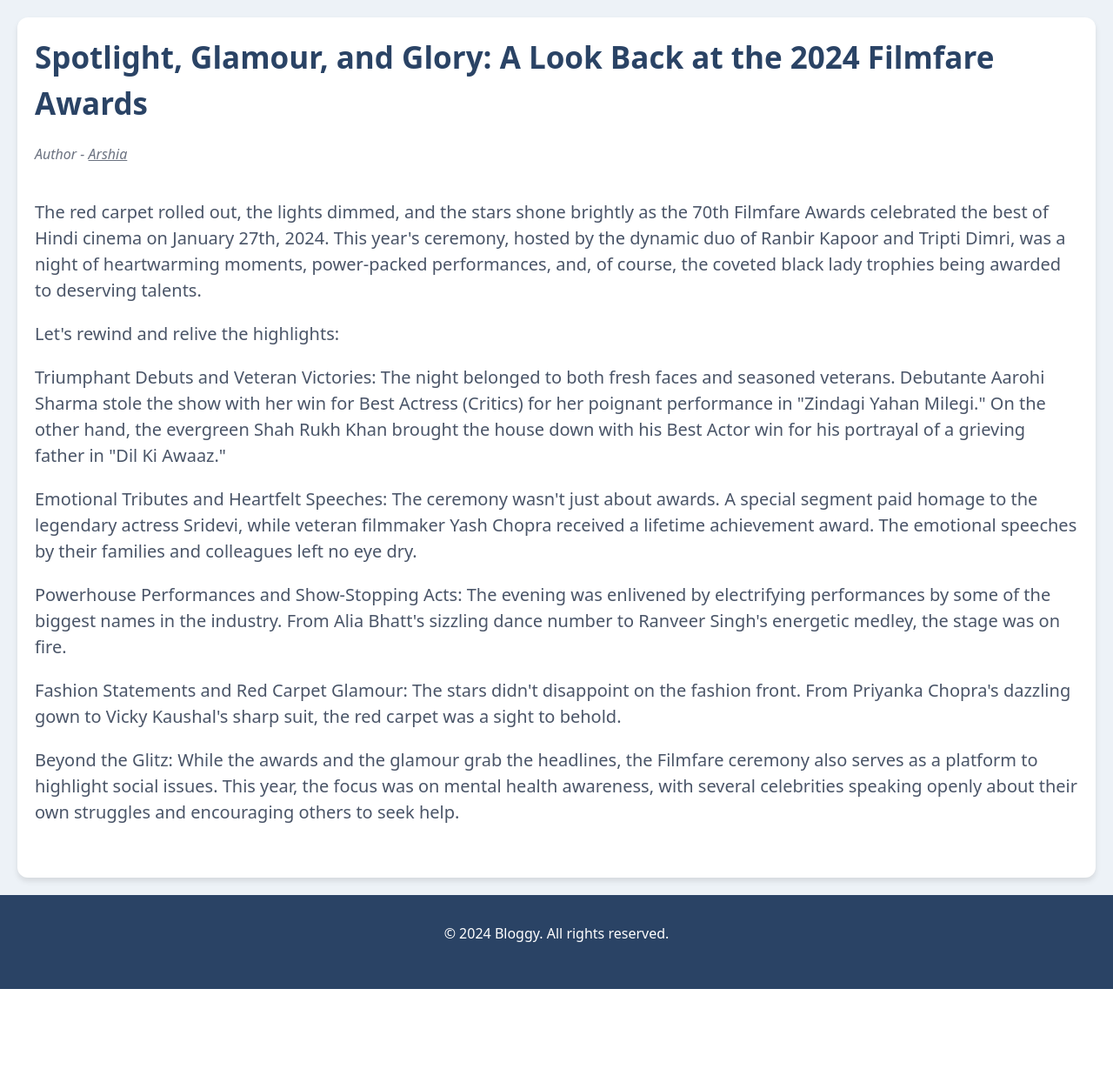
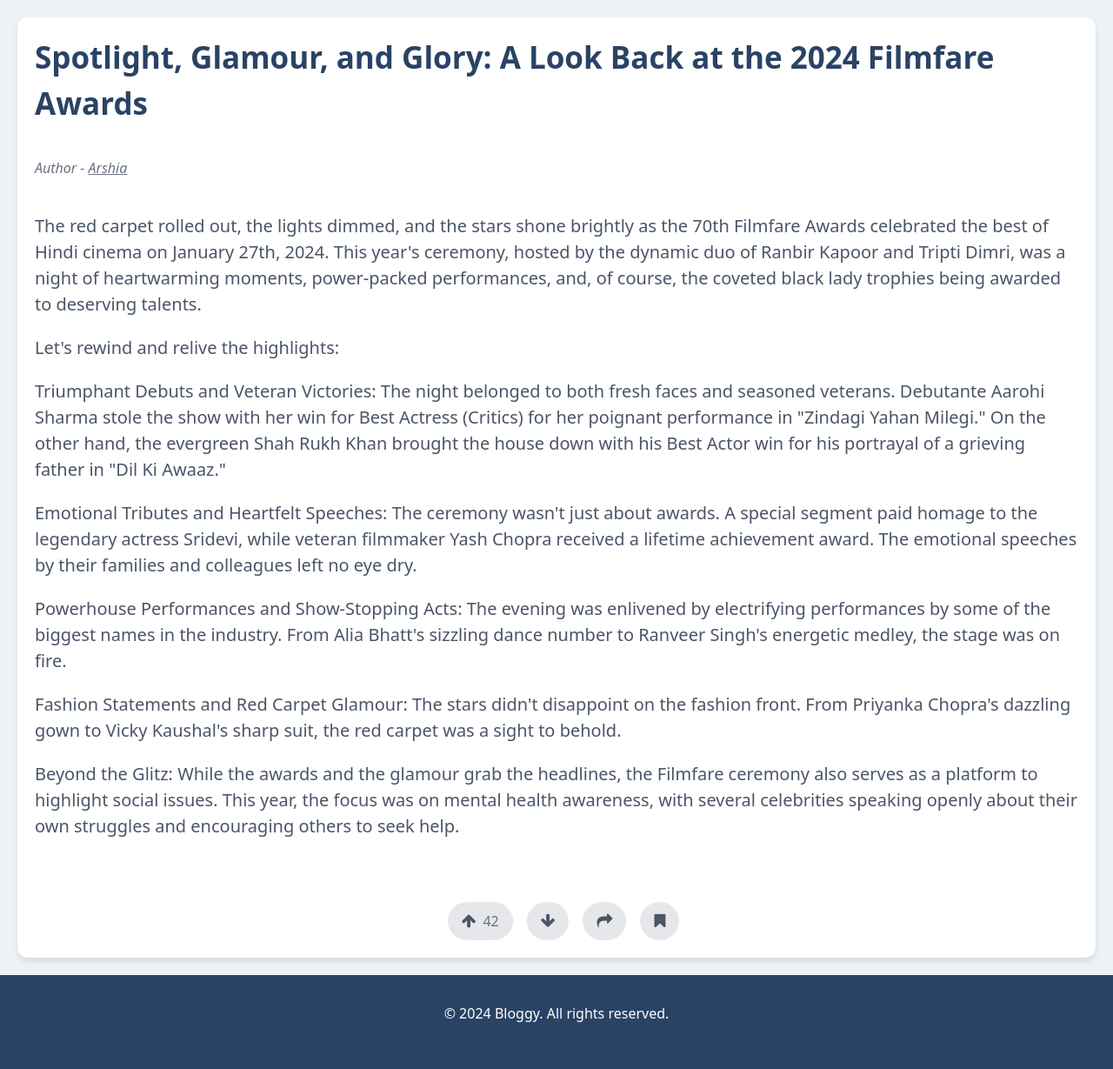
Before and after one commit to surdebmalya/blogging-site, a Flask app: page /blog/1708776842.172973 in a window 1280 px wide. Shown: the part 72-1301 px from the top of the page at 87% size. Before the commit the page ends 1209 px from the top, so only its background shows below. Run offline with Flask 3, Linux system fonts and the light colour scheme; data comes from the database, SQL or seed files in the repository.

Commit message:
author follow button, save post button added

```diff
--- a/templates/blog.html
+++ b/templates/blog.html
@@ -5,6 +5,7 @@
     <meta charset="UTF-8">
     <meta name="viewport" content="width=device-width, initial-scale=1.0">
     <link rel="icon" href="/static/blog.ico" type="image/x-icon">
+    <link rel="stylesheet" href="https://cdnjs.cloudflare.com/ajax/libs/font-awesome/4.7.0/css/font-awesome.min.css">
     <link rel="stylesheet" href="/static/home.css">
     <link rel="stylesheet" href="https://cdn.jsdelivr.net/npm/tailwindcss@2.2.19/dist/tailwind.min.css">
     <title>Bloggy - Read Blog</title>
@@ -51,13 +52,55 @@
 
     <div class="blog-card-one-blog-showing">
         <h1 class="blog-title">{{title}}</h1>
-        <p class="blog-author">Author - <a class="underline" href="/user/{{author}}">{{author}}</a></p>
+        <div class="flex items-center mt-4">
+            <p class="blog-author">Author - <a class="underline" href="/user/{{author}}">{{author}}</a></p>
+
+            {% if "userName" in session %}
+            {% if session["userName"] != author %}
+            <!-- Follow Button with Symbol -->
+            <sup><small>
+                <button
+                    class="ml-3 text-gray-600 bg-gray-200 hover:bg-blue-500 hover:text-white py-2 px-2 rounded-full focus:outline-none">
+                    <i class="fa fa-user-plus"></i>
+                </button>
+            </small></sup>
+            {% endif %}
+            {% endif %}
+        </div>
         <p class="blog-body" id="content" data-value="{{content}}"></p>
         <script>
             document.addEventListener("DOMContentLoaded", function () {
                 document.getElementById("content").innerHTML = document.getElementById("content").getAttribute('data-value');
             });
         </script>
+
+        <!-- End Buttons -->
+        <div class="flex items-center justify-center mt-8">
+            <!-- Upvote Button -->
+            <button
+                class="mx-4 flex items-center text-gray-600 bg-gray-200 group hover:bg-green-500 hover:text-white py-2 px-4 rounded-full focus:outline-none">
+                <i class="fa fa-arrow-up text-lg"></i>
+                <span class="ml-2 text-gray-500 text-l group-hover:text-white">42</span>
+            </button>
+
+            <!-- Downvote Button -->
+            <button
+                class="flex items-center text-gray-600 bg-gray-200 hover:bg-red-500 hover:text-white py-2 px-4 rounded-full focus:outline-none">
+                <i class="fa fa-arrow-down text-lg"></i>
+            </button>
+
+            <!-- Share Button -->
+            <button
+                class="mx-4 flex items-center text-gray-600 bg-gray-200 hover:bg-blue-500 hover:text-white py-2 px-4 rounded-full focus:outline-none">
+                <i class="fa fa-share text-lg"></i>
+            </button>
+
+            <!-- Save Button -->
+            <button
+                class="flex items-center text-gray-600 bg-gray-200 hover:bg-yellow-500 hover:text-white py-2 px-4 rounded-full focus:outline-none">
+                <i class="fa fa-bookmark text-lg"></i>
+            </button>
+        </div>
     </div>
 
     <!-- Footer -->
```
